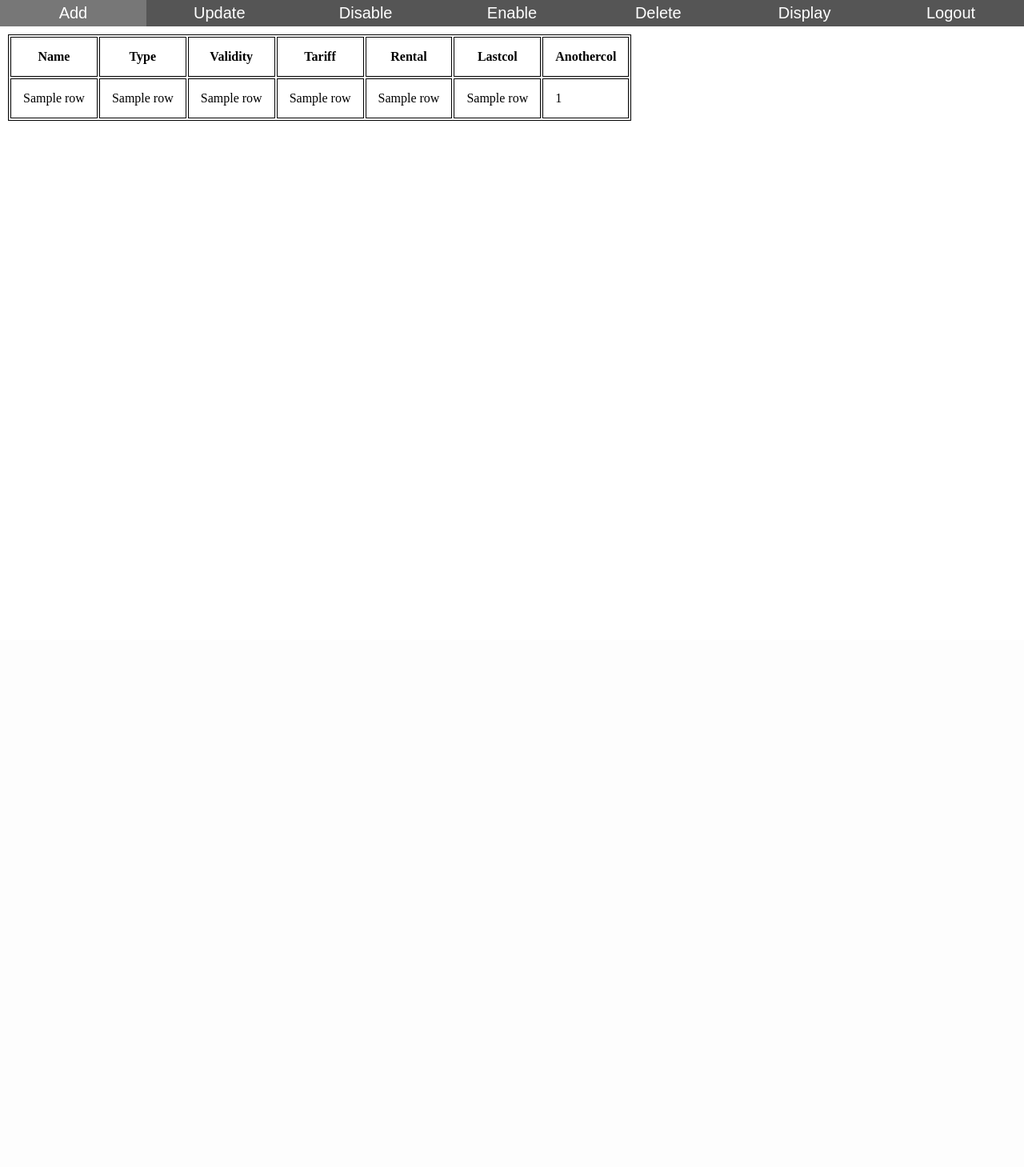
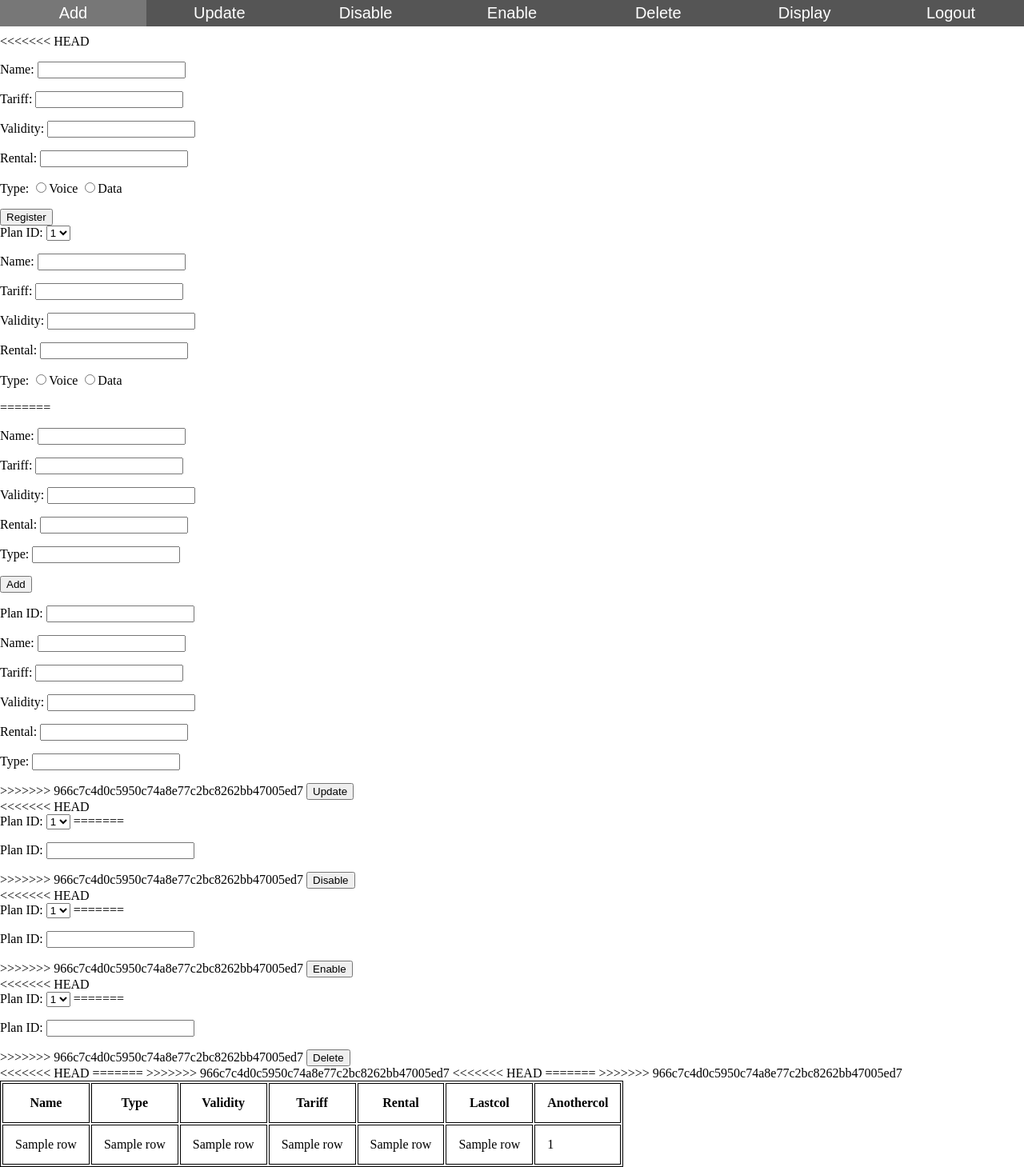
Before and after one commit to nihith98/TCS_Demo_Project, a Flask app: template templates/loginSuccess_page.html in a window 1280 px wide. Shown: the whole page at 80% size. Before the commit the page ends 151 px from the top, so only its background shows below. Run offline with Flask 2, Linux system fonts and the light colour scheme; the template is opened without the code that fills it: most values are stand-ins (such as "Sample title", 1, 10 or a date in 2020); parts of the project's set-up code (start-up, migrations or seed data) failed here and were passed over.

Commit message:
Add files via upload

```diff
--- a/app.py
+++ b/app.py
@@ -1,32 +1,59 @@
-from flask import Flask,render_template,request
+from flask import Flask,render_template,request,url_for,redirect
 from flask_sqlalchemy import SQLAlchemy
 from admin_login import admin_login
 import sql_write
 app = Flask(__name__)
 app.config['SQLALCHEMY_TRACK_MODIFICATIONS']=False
-app.config['SQLALCHEMY_DATABASE_URI']="mysql+pymysql://root:Nihith@98@localhost:3306/Tariff_Module"
+app.config['SQLALCHEMY_DATABASE_URI']="mysql://root:Google@98@localhost:3306/Tariff_Module"
 db = SQLAlchemy(app)
-results=db.session.execute("SELECT * FROM plans WHERE enable_flag=1")
+results=db.session.execute("select * from plandetails")
 resdb=[]
 for row in results:
     resdb.append(row)
-##### HomePage #########
-@app.route('/', methods=['GET','POST'])
+########## Homepage ###################
+@app.route('/')
 def frontpage():
     return render_template("Customer.html",resdb=resdb)
+##### HomePage after login failure #########
+@app.route('/<msg>')
+def frontpage_unsuccessful(msg):
+    if msg == 'IP':
+        msg = 'Incorrect password or username'
+    return render_template('Customer.html', msg=msg)
 
 ####### Login Validation #######
 @app.route('/admin_login', methods=['POST'])
 def login_validation():
-    msg = ""
+    msg=""
     username = request.form['usrnm']
     password = request.form['passwd']
     result = admin_login(username, password)
     if result == 1:
-        record = sql_write.display_plan()
-        return render_template('loginSuccess_page.html', result=record)
-    msg = "Incorrect password or username"
-    return render_template('Customer.html', msg=msg)
+        return redirect(url_for('admin_page'))
+    msg = "IP"
+    return redirect(url_for('frontpage_unsuccessful', msg=msg))
+
+############ Admin page #################
+@app.route('/admin')
+def admin_page():
+    record = sql_write.display_plan()
+    return render_template('loginSuccess_page.html', result=record)
+
+############ Admin page after one iteration #############
+@app.route('/admin/<msg>')
+def adminpage(msg):
+    record = sql_write.display_plan()
+    if msg == 'DS':
+        msg = 'Plan disabled successfully'
+    elif msg == 'AS':
+        msg = 'Plan added successfully'
+    elif msg == 'US':
+        msg = 'Plan updated successfully'
+    elif msg == 'ES':
+        msg = 'Plan enabled successfully'
+    else:
+        msg = 'Plan deleted successfully'
+    return render_template('loginSuccess_page.html', result=record, msg=msg)
 
 ####### Register Plan #######
 @app.route('/admin_login/register', methods=['POST'])
@@ -37,9 +64,8 @@ def register_plan():
     add_rental = request.form['rental']
     add_type = request.form['type']
     sql_write.add_plan(add_name,add_tariff,add_validity,add_rental,add_type)
-    msg = 'Plan added Successfully'
-    record = sql_write.display_plan()
-    return render_template('loginSuccess_page.html', msg=msg, result=record)
+    msg = 'AS'
+    return redirect(url_for('adminpage', msg=msg))
 
 ######## Update Plan ########
 @app.route('/admin_login/update', methods=['POST'])
@@ -51,35 +77,31 @@ def update_plan():
     up_rental = request.form['rental']
     up_type = request.form['type']
     sql_write.update_plan(up_id,up_name,up_tariff,up_validity,up_rental,up_type)
-    msg = 'Plan updated Successfully'
-    record = sql_write.display_plan()
-    return render_template('loginSuccess_page.html', msg=msg, result=record)
+    msg = 'US'
+    return redirect(url_for('adminpage', msg=msg))
 
 ######## Disable Plan ##########
 @app.route('/admin_login/disable', methods=['POST'])
 def disable_plan():
     up_id = request.form['id']
     sql_write.disable_plan(up_id)
-    msg = 'Plan disabled Successfully'
-    record = sql_write.display_plan()
-    return render_template('loginSuccess_page.html', msg=msg, result=record)
+    msg = 'DS'
+    return redirect(url_for('adminpage',msg=msg))
 
 ######## Enable Plan ########
 @app.route('/admin_login/enable', methods=['POST'])
 def enable_plan():
     up_id = request.form['id']
     sql_write.enable_plan(up_id)
-    msg = 'Plan enabled Successfully'
-    record = sql_write.display_plan()
-    return render_template('loginSuccess_page.html', msg=msg, result=record)
+    msg = 'ES'
+    return redirect(url_for('adminpage', msg=msg))
 
 ####### Delete Plan #########
 @app.route('/admin_login/delete', methods=['POST'])
 def delete_plan():
     up_id = request.form['id']
     sql_write.delete_plan(up_id)
-    msg = 'Plan deleted Successfully'
-    record = sql_write.display_plan()
-    return render_template('loginSuccess_page.html', msg=msg, result=record)
+    msg = 'DP'
+    return redirect(url_for('adminpage', msg=msg))
 
 app.run(debug=True)
--- a/templates/loginSuccess_page.html
+++ b/templates/loginSuccess_page.html
@@ -6,6 +6,30 @@
             body{
                 margin: 0px;
             }
+<<<<<<< HEAD
+            .alert {
+                padding: 20px;
+                background-color: #87cebb;
+                color: black;
+                font-size : 23px;
+            }
+
+            .closebtn {
+                margin-left: 15px;
+                color: white;
+                font-weight: bold;
+                float: right;
+                font-size: 22px;
+                line-height: 20px;
+                cursor: pointer;
+                transition: 0.3s;
+            }
+
+            .closebtn:hover {
+                color: black;
+            }
+=======
+>>>>>>> 966c7c4d0c5950c74a8e77c2bc8262bb47005ed7
             .admin-func{
             display: none;
             padding-top: 10px;
@@ -71,6 +95,30 @@
             <a href="{{ url_for('frontpage') }}"><input class="button" id="logout" type="button" value="Logout"></a>
         </div>
         <div id="register" class="admin-func">
+<<<<<<< HEAD
+            <form action="{{url_for('register_plan')}}" method="POST">
+                <p>Name: <input type="text" name="name" required></p>
+                <p>Tariff: <input type="number" name="tariff" required></p>
+                <p>Validity: <input type="number" name="valid" required></p>
+                <p>Rental: <input type="text" name="rental" required></p>
+                <p>Type: <input type="radio" name="type" value="V" required>Voice <input type="radio" name="type" value="D" required>Data </p>
+                <input type="submit" value="Register">
+            </form>
+        </div>
+        <div id="update" class="admin-func">
+            <form action="{{url_for('update_plan')}}" method="POST">
+                <span>Plan ID:</span>
+                <select name="id">
+                    {% for row in result %}
+                        <option value="{{row[0]}}">{{row[0]}}</option>
+                    {% endfor %}
+                </select>
+                <p>Name: <input type="text" name="name" required></p>
+                <p>Tariff: <input type="number" name="tariff" required></p>
+                <p>Validity: <input type="number" name="valid" required></p>
+                <p>Rental: <input type="text" name="rental" required></p>
+                <p>Type: <input type="radio" name="type" value="V" required>Voice <input type="radio" name="type" value="D" required>Data </p>
+=======
             <form action="/admin_login/register" method="POST">
                 <p>Name: <input type="text" name="name" required></p>
                 <p>Tariff: <input type="number" step="0.01" name="tariff" required></p>
@@ -88,24 +136,55 @@
                 <p>Validity: <input type="number" name="valid" required></p>
                 <p>Rental: <input type="text" name="rental" required></p>
                 <p>Type: <input type="text" name="type" required></p>
+>>>>>>> 966c7c4d0c5950c74a8e77c2bc8262bb47005ed7
                 <input type="submit" value="Update">
             </form>
         </div>
         <div id="disable" class="admin-func">
+<<<<<<< HEAD
+            <form action="{{url_for('disable_plan')}}" method="POST">
+                <span>Plan ID:</span>
+                <select name="id">
+                    {% for row in result %}
+                        <option value="{{row[0]}}">{{row[0]}}</option>
+                    {% endfor %}
+                </select>
+=======
             <form action="admin_login/disable" method="POST">
                 <p>Plan ID: <input type="text" name="id" required></p>
+>>>>>>> 966c7c4d0c5950c74a8e77c2bc8262bb47005ed7
                 <input type="submit" value="Disable">
             </form>
         </div>
         <div id="enable" class="admin-func">
+<<<<<<< HEAD
+            <form action="{{url_for('enable_plan')}}" method="POST">
+                <span>Plan ID:</span>
+                <select name="id">
+                    {% for row in result %}
+                        <option value="{{row[0]}}">{{row[0]}}</option>
+                    {% endfor %}
+                </select>
+=======
             <form action="admin_login/enable" method="POST">
                 <p>Plan ID: <input type="text" name="id" required></p>
+>>>>>>> 966c7c4d0c5950c74a8e77c2bc8262bb47005ed7
                 <input type="submit" value="Enable">
             </form>
         </div>
         <div id="delete" class="admin-func">
+<<<<<<< HEAD
+            <form action="{{url_for('delete_plan')}}" method="POST">
+                <span>Plan ID:</span>
+                <select name="id">
+                    {% for row in result %}
+                        <option value="{{row[0]}}">{{row[0]}}</option>
+                    {% endfor %}
+                </select>
+=======
             <form action="admin_login/delete" method="POST">
                 <p>Plan ID: <input type="text" name="id" required></p>
+>>>>>>> 966c7c4d0c5950c74a8e77c2bc8262bb47005ed7
                 <input type="submit" value="Delete">
             </form>
         </div>
@@ -117,8 +196,11 @@
                 <th>Validity</th>
                 <th>Tariff</th>
                 <th>Rental</th>
+<<<<<<< HEAD
+=======
                 <th>Lastcol</th>
                 <th>Anothercol</th>
+>>>>>>> 966c7c4d0c5950c74a8e77c2bc8262bb47005ed7
             </tr>
             {% for row in result %}
             <tr>
@@ -127,14 +209,24 @@
                 <td>{{row[4]}}</td>
                 <td>{{row[3]}}</td>
                 <td>{{row[5]}}</td>
+<<<<<<< HEAD
+=======
                 <td>{{row[6]}}</td>
                 <td>{{row[0]}}</td>
+>>>>>>> 966c7c4d0c5950c74a8e77c2bc8262bb47005ed7
             </tr>
             {% endfor %}
             </table>
         </div id="msg">
         {% if msg %}
+<<<<<<< HEAD
+            <div class="alert">
+                <span class="closebtn" onclick="this.parentElement.style.display='none';">&times;</span>
+                <strong>{{ msg }}</strong>
+            </div>
+=======
             <p>{{msg}}</p>
+>>>>>>> 966c7c4d0c5950c74a8e77c2bc8262bb47005ed7
         {% endif %}
     </body>
 </html>
```
Also changed, not shown: templates/Customer.html (+40 -0 lines).
